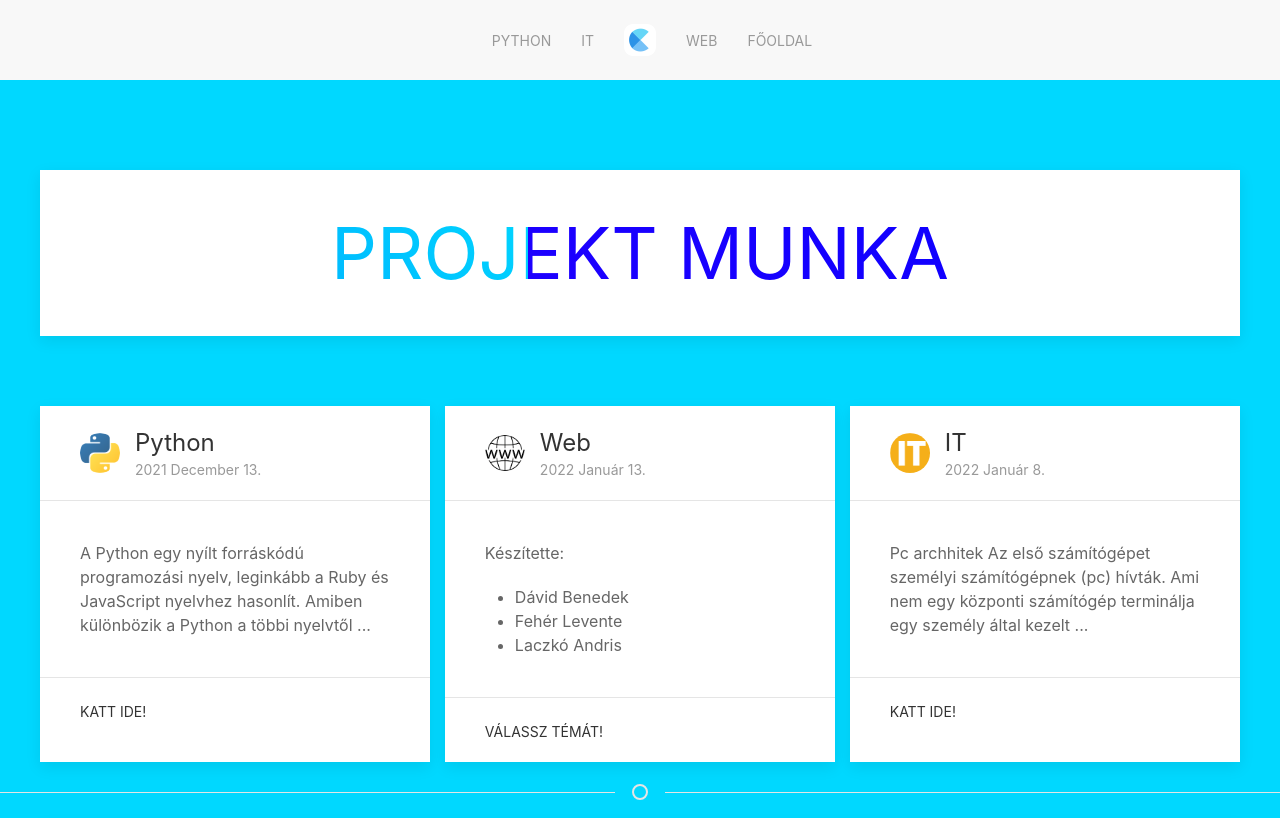
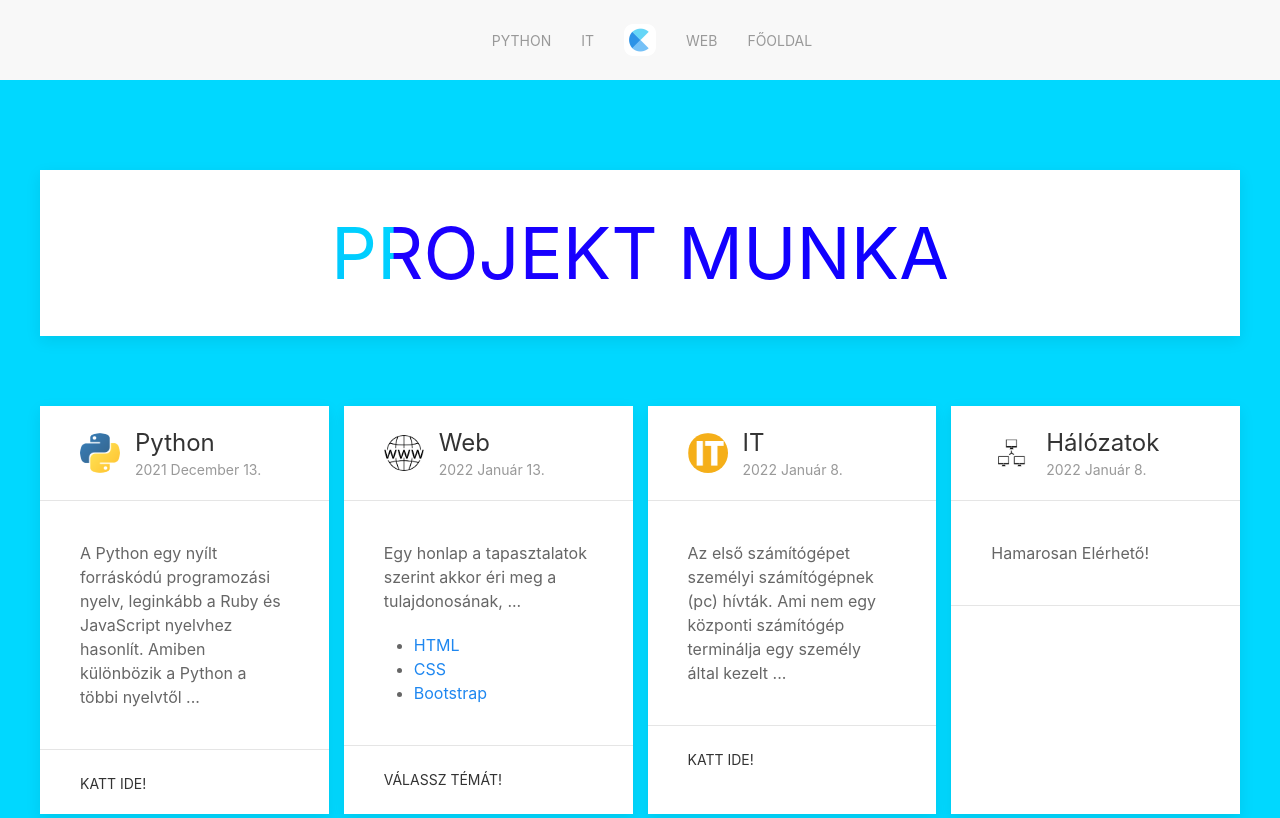
Before and after one commit to gydoma/proggyak-projekt, a plain HTML site: page index.html in a window 1280 px wide. Shown: the top 818 px of the page. Drawn offline with Linux system fonts and the light colour scheme.

Commit message:
index + helyesírás

```diff
--- a/index.html
+++ b/index.html
@@ -50,7 +50,7 @@
                 <div class="uk-margin-large-bottom uk-card uk-card-default uk-card-body">
                     <h1 class="uk-text-center" id="grad">Projekt munka</h1>
                 </div>
-                <div class="uk-child-width-1-3@m uk-grid-small uk-grid-match" uk-grid>
+                <div class="uk-child-width-1-4@m uk-child-width-1-2@s uk-grid-small uk-grid-match" uk-grid>
                     <div>
                         <div class="uk-card uk-card-default">
                             <a href="python" class="uk-link-reset"><div class="uk-card-header">
@@ -73,7 +73,7 @@
                         </div></a>
                     </div>
                     <div>
-                        <div class="uk-card uk-card-default" onclick="UIkit.notification({message: '<span uk-icon=\'icon: warning\'></span> Válassz témát!', timeout:'1000', status:'danger'})">
+                        <div class="uk-card uk-card-default">
                             <div class="uk-card-header">
                                 <div class="uk-grid-small uk-flex-middle" uk-grid>
                                     <div class="uk-width-auto">
@@ -86,12 +86,11 @@
                                 </div>
                             </div>
                             <div class="uk-card-body">
-                                <p>Készítette:</p>
-                                    <ul>
-                                        <li>Dávid Benedek</li>
-                                        <li>Fehér Levente</li>
-                                        <li>Laczkó Andris</li>
-                                    </ul>
+                                <p>Egy honlap a tapasztalatok szerint akkor éri meg a tulajdonosának, ...</p>
+                                <ul><li><a href="web/html">HTML</a></li>
+                                <li><a href="web/css">CSS</a></li>
+                                <li><a href="web/bs">Bootstrap</a></li>
+                                </ul>
                             </div>
                             <div class="uk-card-footer">
                                 <button class="uk-button uk-button-text" type="button">Válassz témát!</button>
@@ -120,17 +119,38 @@
                                 </div>
                             </div>
                             <div class="uk-card-body">
-                                <p>Pc archhitek </h1>
-                                    Az első számítógépet személyi számítógépnek (pc) hívták. Ami nem egy központi számítógép terminálja egy személy által kezelt ...</p>
+                                <p>Az első számítógépet személyi számítógépnek (pc) hívták. Ami nem egy központi számítógép terminálja egy személy által kezelt ...</p>
                             </div>
                             <div class="uk-card-footer">
                                 <a href="it" class="uk-button uk-button-text">Katt ide!</a>
                             </div>
                         </div>
                     </div>
+                    <div>
+                        <div class="uk-card uk-card-default">
+                            <a class="uk-link-reset"><div class="uk-card-header">
+                                <div class="uk-grid-small uk-flex-middle" uk-grid>
+                                    <div class="uk-width-auto">
+                                        <img class="uk-border-circle" width="40" height="40" src="res/halism.png">
+                                    </div>
+                                    <div class="uk-width-expand">
+                                        <h3 class="uk-card-title uk-margin-remove-bottom">Hálózatok</h3>
+                                        <p class="uk-text-meta uk-margin-remove-top"><time datetime="2022-01-08T15:00">2022 Január 8.</time></p>
+                                    </div>
+                                </div>
+                            </div>
+                            <div class="uk-card-body">
+                                <p>Hamarosan Elérhető!</p>
+                            </div>
+                            <div class="uk-card-footer">
+
+                                <a class="uk-button uk-button-text"></a>
+                            </div>
+                        </div>
+                    </div>
                 </div>
             </div>
-        <hr class="uk-divider-icon">
+        <hr class="uk-margin-xlarge-top uk-margin-large-bottom uk-divider-icon">
 
             <footer>
                 <div class="uk-container">
@@ -138,7 +158,7 @@
                         <div>
                             <div class="uk-card uk-card-default uk-card-small uk-card-body">
                                 <h3 class="uk-card-title">Információ</h3>
-                                <p id="info">Projektmunka, készült 2022.0x.xx.</p><hr><p>Ezen az oldalon megtalálhatod, a középiskolai tananyagunkat programozás gyakorlatból. Próbálkoztunk a legigényesebben megoldani a kiadott feladatunkat és reméljük te is tudtál tanulni az anyagunkból. A teljes weboldal elkészítése rengeteg időt vett igénybe nekünk. Az oldalt megtalálhatod a <span uk-icon="icon: github-alt"></span> <a href="https://github.com/gydoma/projekt">Github</a> oldalon is. Amennyiben bármilyen kérdésed lenne, küldj egy e-emailt erre a címre: gydoma@chromiumnetwork.com</p>
+                                <p id="info">Projektmunka, készült 2022.0x.xx.</p><hr><p>Ezen az oldalon megtalálhatod, a középiskolai tananyagunkat programozás gyakorlatból. Próbálkoztunk a legigényesebben megoldani a kiadott feladatunkat és reméljük te is tudtál tanulni az anyagunkból. A teljes weboldal elkészítése rengeteg időt vett igénybe nekünk. Az oldalt megtalálhatod a <span uk-icon="icon: github-alt"></span> <a href="https://github.com/gydoma/projekt">Github</a> oldalon is. Amennyiben bármilyen kérdésed lenne, küldj egy e-mailt erre a címre: gydoma@chromiumnetwork.com</p>
                                 <hr>
                                 <div class="uk-child-width-1-4@m" uk-grid>
                                     <p class="uk-text-center"><a href="https://chromiumnetwork.com">Chromium</a> © Copyright 2021 </p>
```
Also changed, not shown: python.html (+1 -1 lines), res/halism.png (added), 1 other file.
